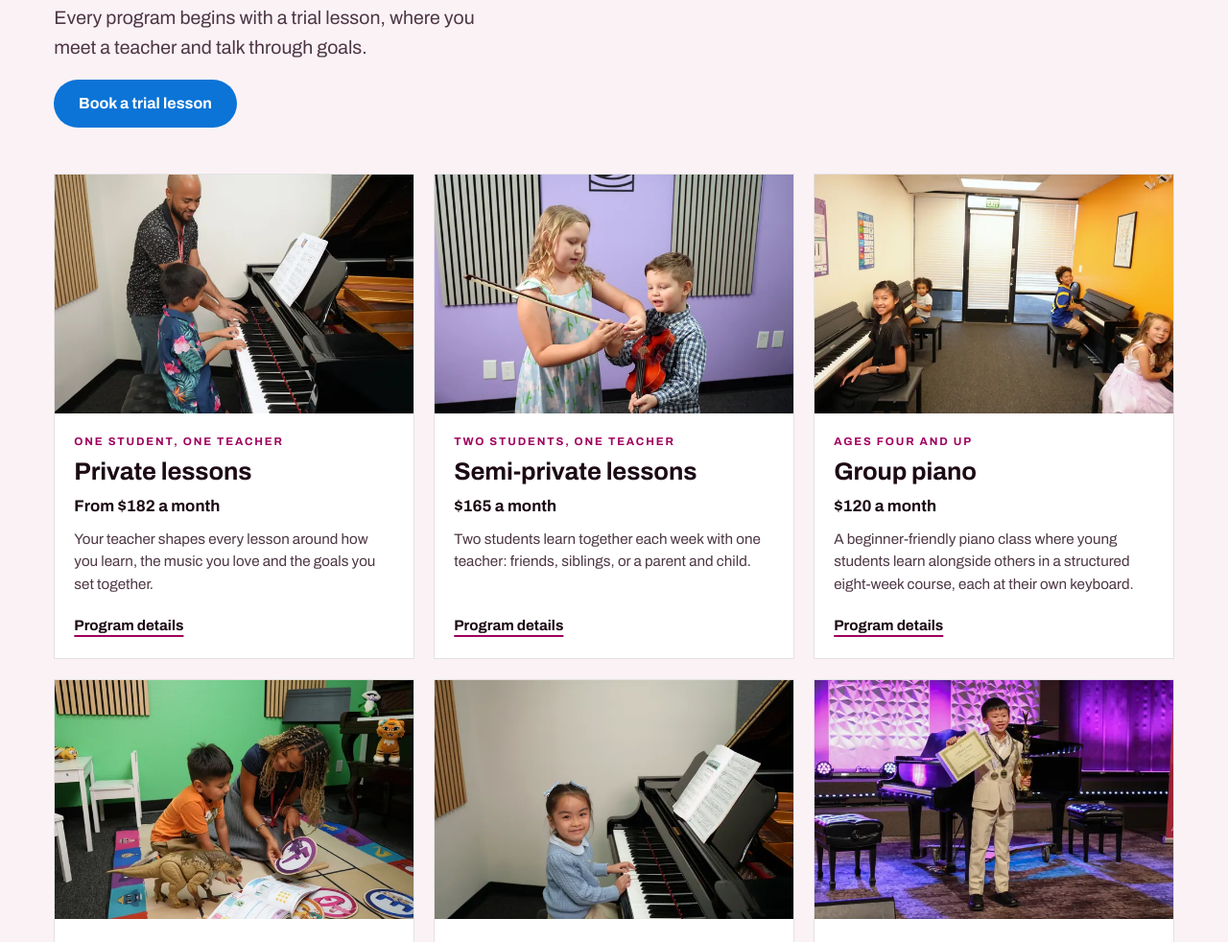
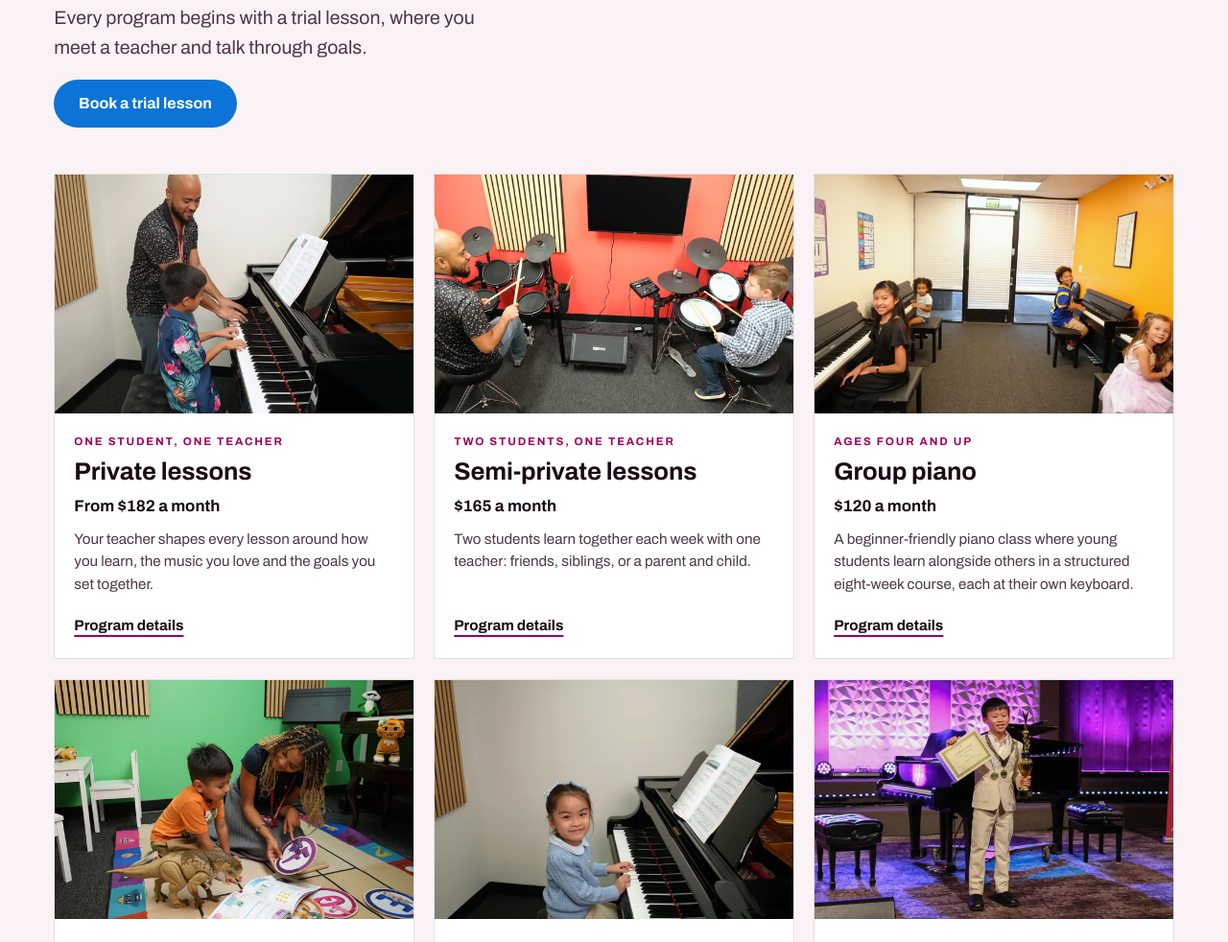
Before and after one commit to MinasyanDesigns1/applause-preview-site, a plain HTML site: page index.html in a window 1280 px wide. Shown: the part 1406-2388 px from the top of the page at 96% size. Drawn offline with nearby package versions, Linux system fonts and the light colour scheme.

Commit message:
New semi-private lesson photo

```diff
--- a/index.html
+++ b/index.html
@@ -1926,7 +1926,8 @@ const PROGRAMS = [
     title: "Share the lesson, share the music.",
     text: "Two students learn together each week with one teacher: friends, siblings, or a parent and child. It's a social, encouraging way to make music with someone you know.",
     facts: () => [["Length", "45 minutes"], ["Format", "Weekly, shared lesson"], ["Where", "Ask us about pairing and availability"], ["Tuition", PRICES.monthly[3].price + " a month"]],
-    img: "shoot/duo-violin-real", w: [640, 1024, 1600], pos: "50% 50%", alt: "A girl helps a younger boy with his violin bow in a purple lesson room" },
+    /* The photoshoot has no semi-private lesson (two students with one teacher) yet: this is a teacher and student playing together until one is taken */
+    img: "shoot/semi-drums", w: [640, 1024, 1600], pos: "50% 50%", alt: "A drum teacher and a young student play side by side on two drum kits in the red drum room" },
   { id: "group-piano", name: "Group piano", tag: "Ages four and up", price: () => PRICES.monthly[4].price + " a month",
     title: "A first step at the keyboard, together.",
     text: "A beginner-friendly piano class where young students learn alongside others in a structured eight-week course, each at their own keyboard. The course is billed at signup, so ask us about the next start date.",
```
Also changed, not shown: img/shoot/duo-violin-real-1024.webp (deleted), img/shoot/duo-violin-real-1600.webp (deleted), img/shoot/duo-violin-real-640.webp (deleted), img/shoot/semi-drums-1024.webp (added), img/shoot/semi-drums-1600.webp (added), img/shoot/semi-drums-640.webp (added).
